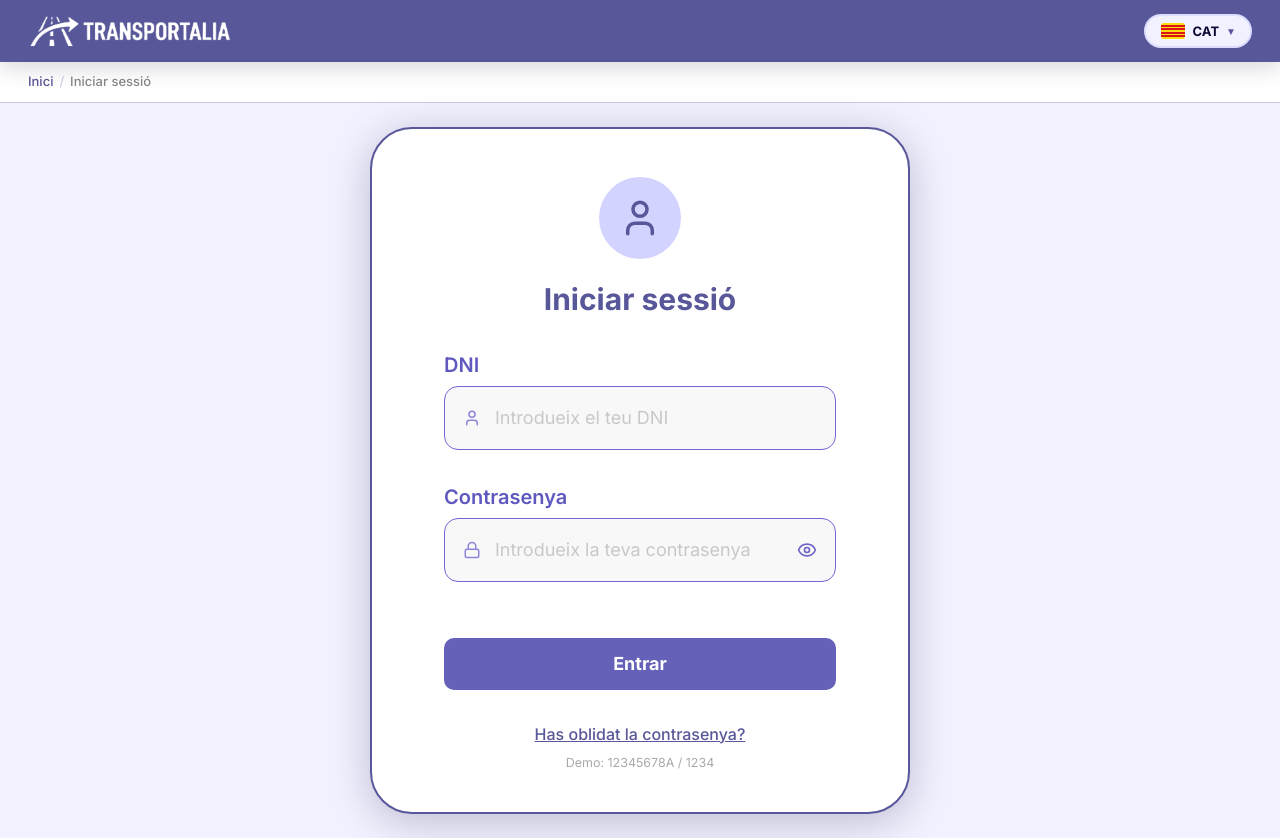
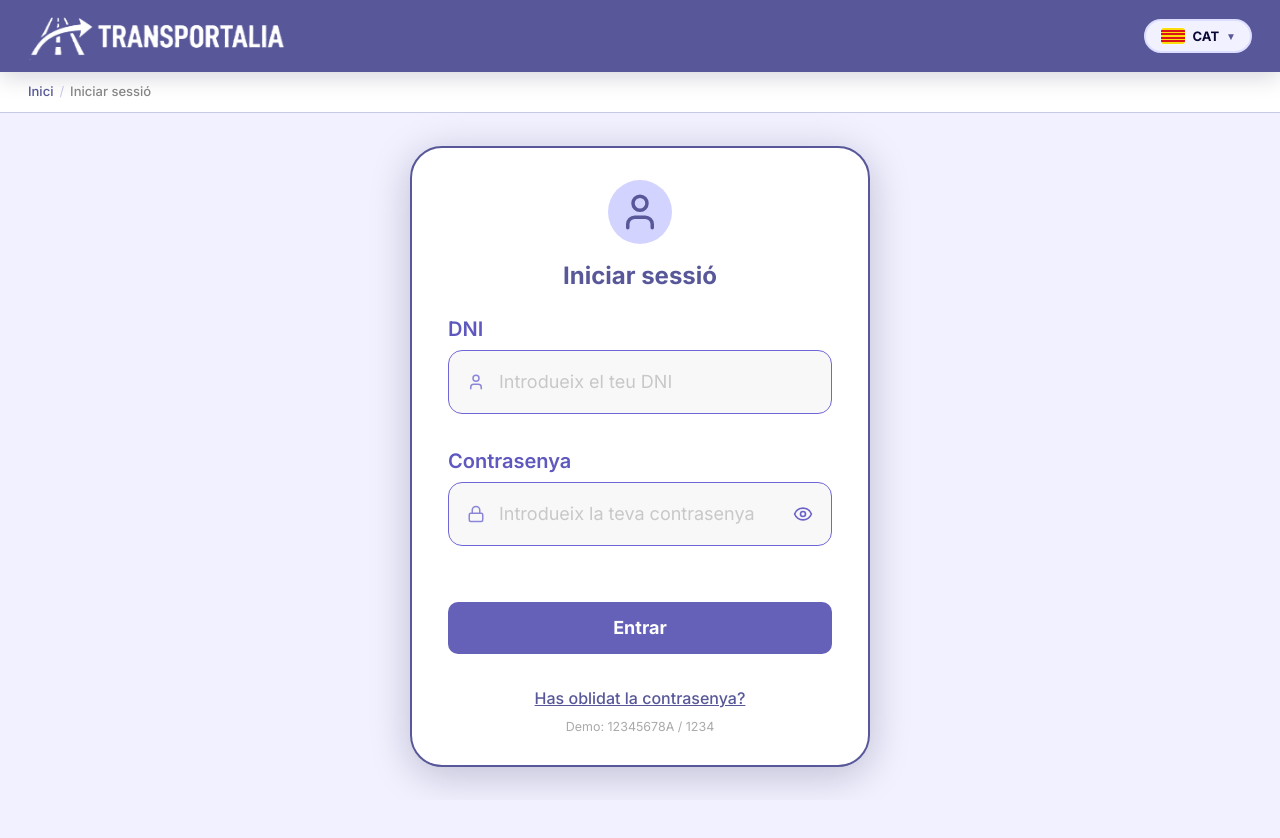
Before and after one commit to Samuraky/webIPO, a React (Vite) app: page /webIPO/login in a window 1280 px wide. After the commit the page ends 800 px from the top, so only its background shows below. Built offline with nearby package versions, Linux system fonts and the light colour scheme.

Commit message:
fix login i navbar

```diff
--- a/src/pages/ForgotPassword.jsx
+++ b/src/pages/ForgotPassword.jsx
@@ -80,7 +80,7 @@ function ForgotPassword() {
             <Link
               to="/login"
               className="btn btn--outline btn--block"
-              style={{ marginTop: '2.5rem', textDecoration: 'none', height: '52px', fontSize: '18px', fontWeight: 700, borderRadius: '10px', display: 'flex', alignItems: 'center', justifyContent: 'center' }}
+              style={{ marginTop: '0.75rem', textDecoration: 'none', height: '52px', fontSize: '18px', fontWeight: 700, borderRadius: '10px', display: 'flex', alignItems: 'center', justifyContent: 'center' }}
             >
               {tx.forgot_cancel}
             </Link>
--- a/src/styles/components.css
+++ b/src/styles/components.css
@@ -26,7 +26,7 @@
   transition:      opacity var(--transition-base);
 }
 .navbar-brand:hover { opacity: 0.9; }
-.navbar-brand img { height: 38px; width: auto; filter: brightness(0) invert(1); }
+.navbar-brand img { height: 48px; width: auto; filter: brightness(0) invert(1); }
 .navbar-brand-text { color: var(--color-white); }
 
 .navbar-actions {
@@ -52,9 +52,10 @@
   font-family:     var(--font);
 }
 .btn-navbar-login:hover {
-  background:   rgba(255,255,255,0.15);
-  border-color: var(--color-white);
-  opacity:      1;
+  background:      rgba(255,255,255,0.15);
+  border-color:    var(--color-white);
+  opacity:         1;
+  text-decoration: none;
 }
 
 /* ─── LANGUAGE DROPDOWN ─── */
@@ -794,12 +795,12 @@ input[type="number"].no-spin { -moz-appearance: textfield; appearance: textfield
 
 /* ─── AUTH CARD ─── */
 .auth-card {
-  width:          540px;
+  width:          460px;
   max-width:      95vw;
   background:     var(--color-white);
   border:         2px solid var(--color-primary);
-  border-radius:  2.625rem;
-  padding:        clamp(2rem,6vh,4.375rem) clamp(1.5rem,8vw,4.5rem) clamp(1.75rem,5vh,4.125rem);
+  border-radius:  2rem;
+  padding:        32px 36px 28px;
   box-shadow:     var(--shadow-xl);
   box-sizing:     border-box;
   display:        flex;
@@ -808,18 +809,18 @@ input[type="number"].no-spin { -moz-appearance: textfield; appearance: textfield
 }
 .auth-card form { width: 100%; }
 .auth-icon {
-  width:           82px; height: 82px;
+  width:           64px; height: 64px;
   border-radius:   50%;
   background:      var(--color-light2);
   color:           var(--color-primary);
   display:         flex; justify-content: center; align-items: center;
-  font-size:       2.625rem;
-  margin-bottom:   1.125rem;
+  font-size:       2rem;
+  margin-bottom:   0.875rem;
   flex-shrink:     0;
 }
 .auth-title {
   text-align: center; color: var(--color-primary);
-  font-size: 1.875rem; font-weight: 700; margin-bottom: 1.75rem;
+  font-size: 1.5rem; font-weight: 700; margin-bottom: 1.25rem;
 }
 .auth-card a { color: var(--color-primary); font-weight: 500; }
 
--- a/src/styles/variables.css
+++ b/src/styles/variables.css
@@ -53,7 +53,7 @@
   --font-size-xl:   1.125rem;
   --font-size-2xl:  1.25rem;
 
-  --navbar-height: 3.875rem;
+  --navbar-height: 4.5rem;
 
   --transition-fast: 0.15s ease;
   --transition-base: 0.20s ease;
```
